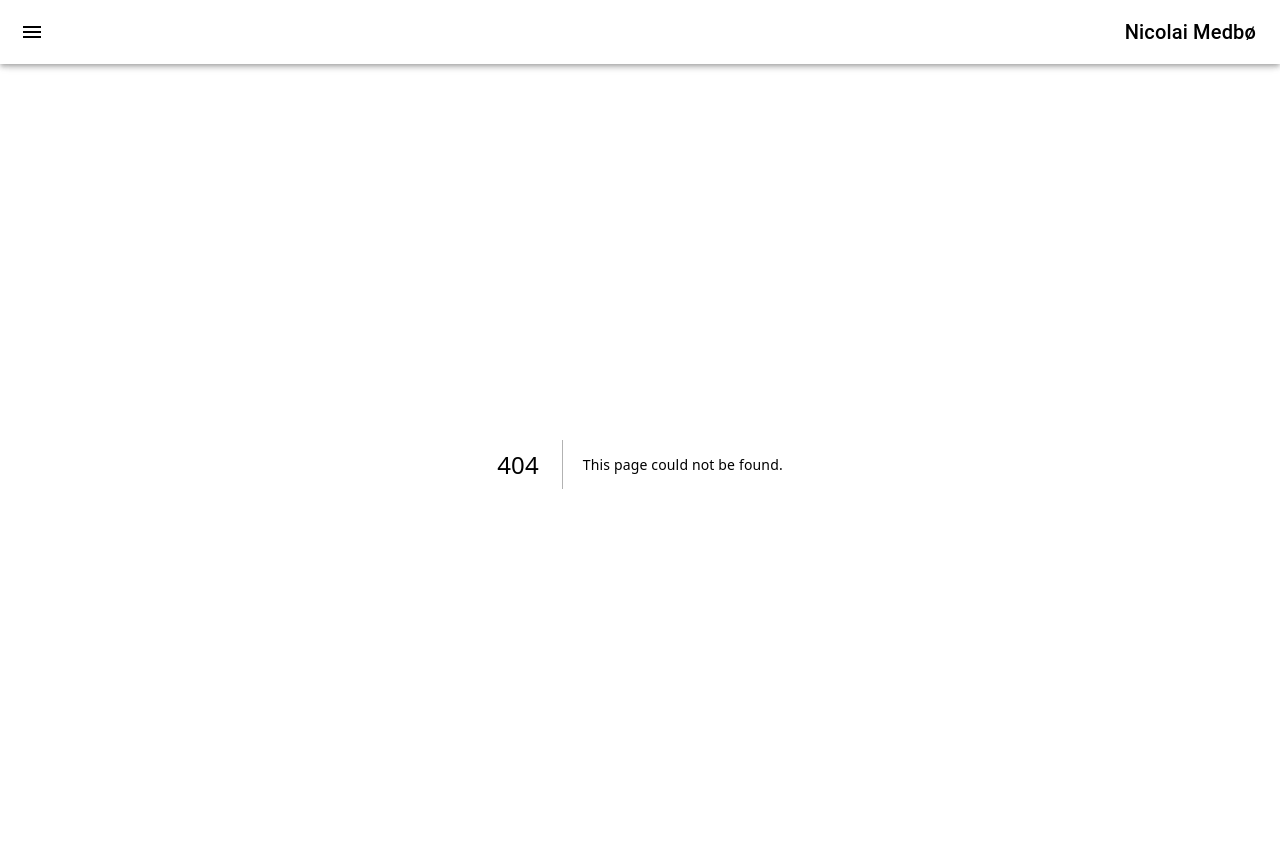
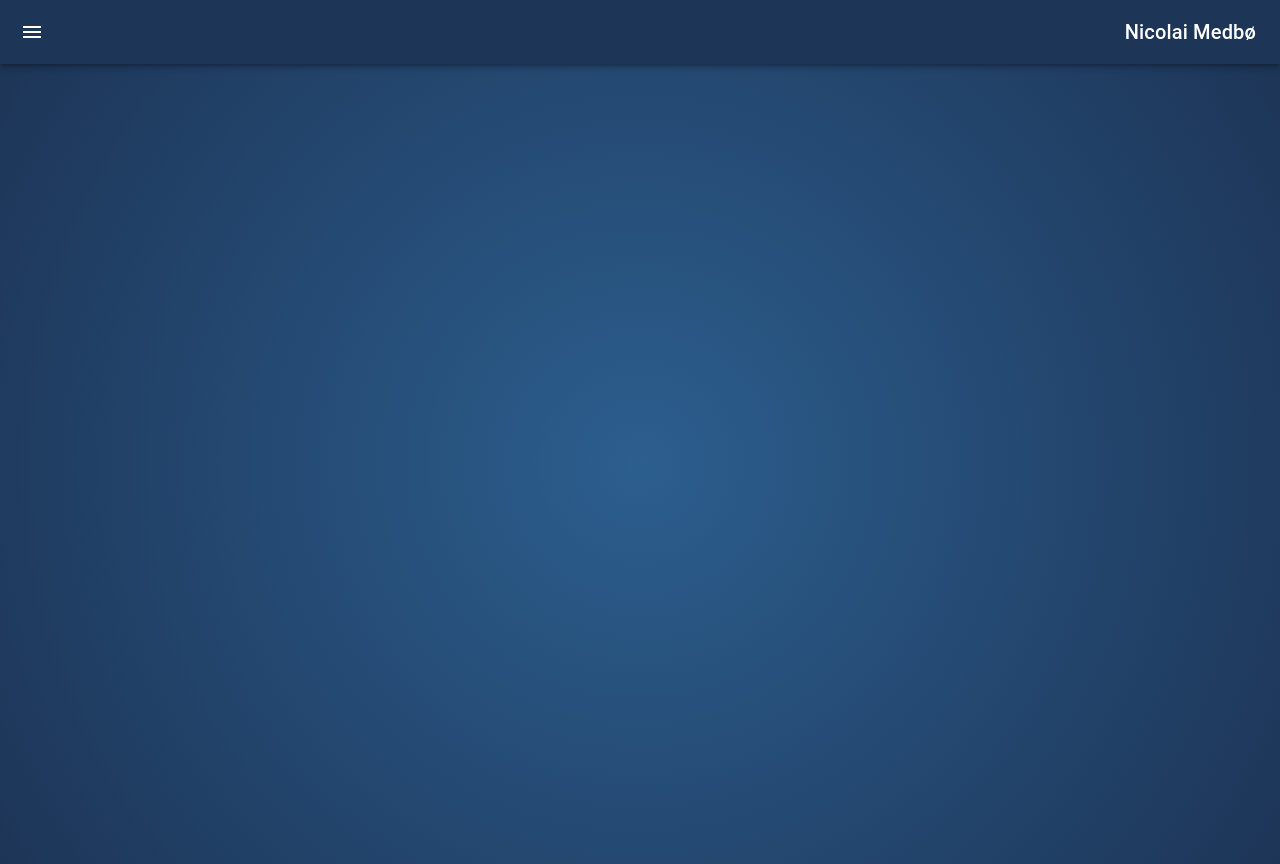
Before and after one commit to Tenico05/nicolai-resume-site, a Next.js app in the folder cv-side/: page /about in a window 1280 px wide. Before the commit this address had no page. Built offline with nearby package versions, Linux system fonts and the light colour scheme.

Commit message:
added a blank about page

```diff
--- /dev/null
+++ b/cv-side/src/app/about/page.tsx
@@ -0,0 +1,9 @@
+import '../styles/theme.css';
+
+export default function About(){
+    return(
+        <div className="animated-background">
+
+        </div>
+    );
+}
```
